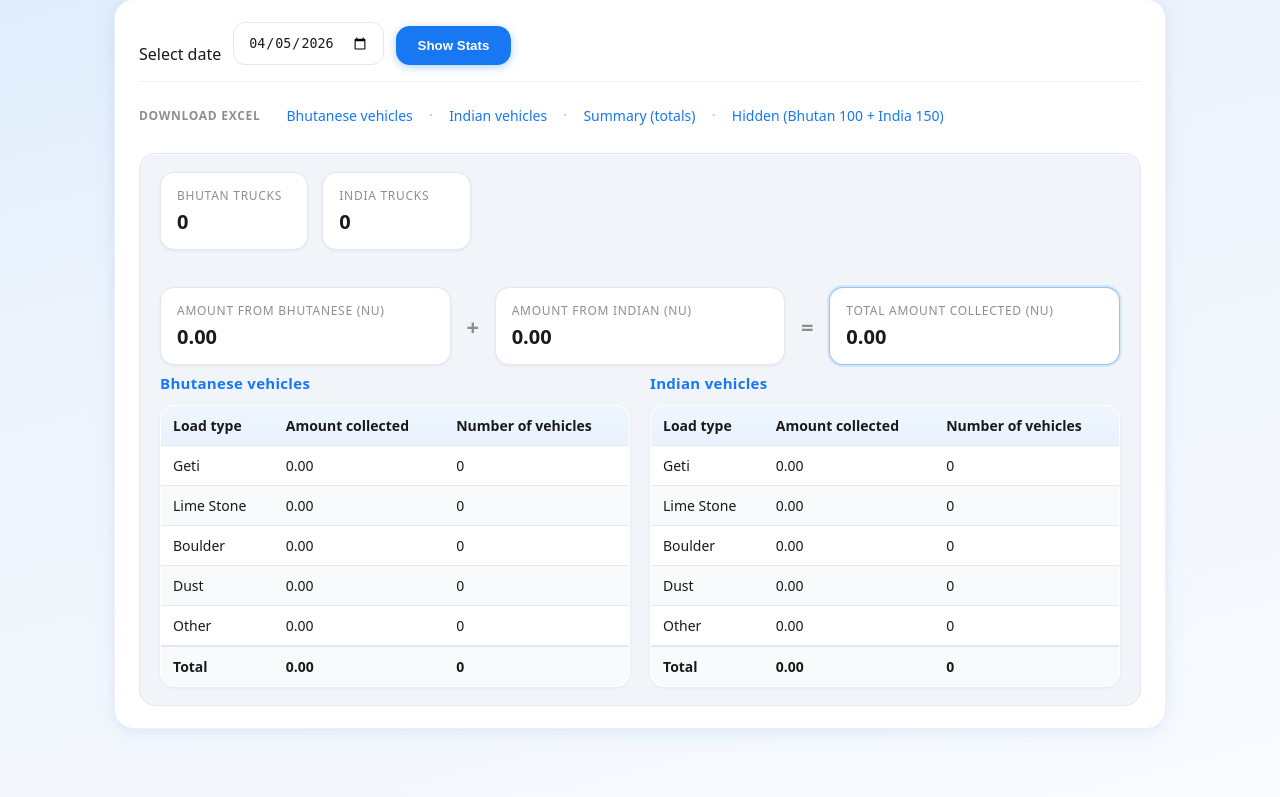
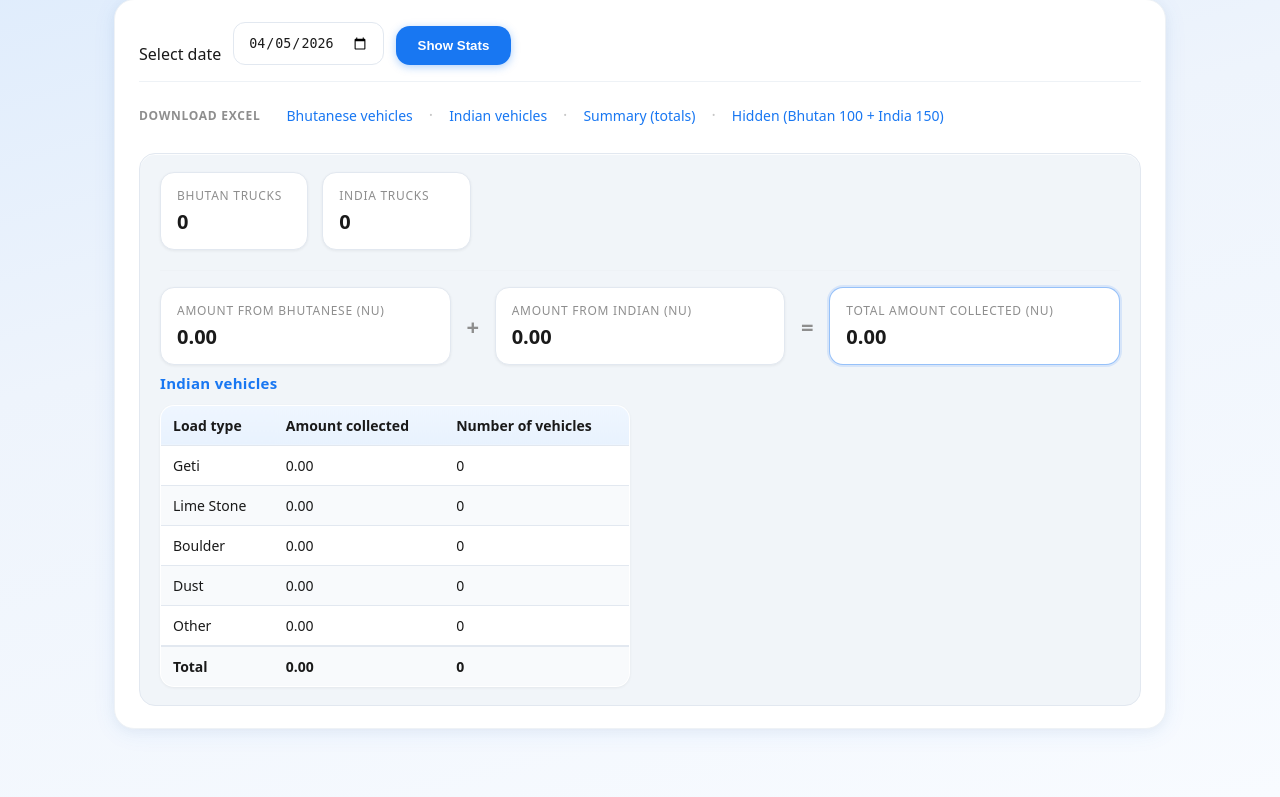
Before and after one commit to beacparking/BEAC-CLEAN, a Flask app: page /stats in a window 1280 px wide. Shown: the part 204-1001 px from the top of the page. Run offline with Flask 3, Linux system fonts and the light colour scheme; the visitor is signed in with stand-in values (Sample User, id 1); data that the repository does not hold is empty; some libraries are stand-ins or nearby versions.

Commit message:
Stats: remove Bhutanese load-type table

```diff
--- a/templates/stats.html
+++ b/templates/stats.html
@@ -73,51 +73,6 @@
 
     <div class="stats-tables">
         <div>
-            <h2>Bhutanese vehicles</h2>
-            <table class="stats-table">
-                <thead>
-                    <tr>
-                        <th>Load type</th>
-                        <th>Amount collected</th>
-                        <th>Number of vehicles</th>
-                    </tr>
-                </thead>
-                <tbody>
-                    <tr>
-                        <td>Geti</td>
-                        <td>{{ "%.2f"|format(stats.amounts_bhutanese.geti) }}</td>
-                        <td>{{ stats.counts_bhutanese.geti }}</td>
-                    </tr>
-                    <tr>
-                        <td>Lime Stone</td>
-                        <td>{{ "%.2f"|format(stats.amounts_bhutanese.limestone) }}</td>
-                        <td>{{ stats.counts_bhutanese.limestone }}</td>
-                    </tr>
-                    <tr>
-                        <td>Boulder</td>
-                        <td>{{ "%.2f"|format(stats.amounts_bhutanese.boulder) }}</td>
-                        <td>{{ stats.counts_bhutanese.boulder }}</td>
-                    </tr>
-                    <tr>
-                        <td>Dust</td>
-                        <td>{{ "%.2f"|format(stats.amounts_bhutanese.dust) }}</td>
-                        <td>{{ stats.counts_bhutanese.dust }}</td>
-                    </tr>
-                    <tr>
-                        <td>Other</td>
-                        <td>{{ "%.2f"|format(stats.amounts_bhutanese.other) }}</td>
-                        <td>{{ stats.counts_bhutanese.other }}</td>
-                    </tr>
-                    <tr class="stats-total-row">
-                        <td>Total</td>
-                        <td>{{ "%.2f"|format(stats.amounts_bhutanese.total) }}</td>
-                        <td>{{ stats.bhutanese }}</td>
-                    </tr>
-                </tbody>
-            </table>
-        </div>
-
-        <div>
             <h2>Indian vehicles</h2>
             <table class="stats-table">
                 <thead>
```
